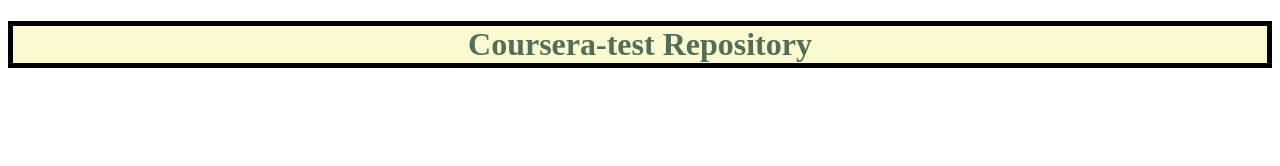
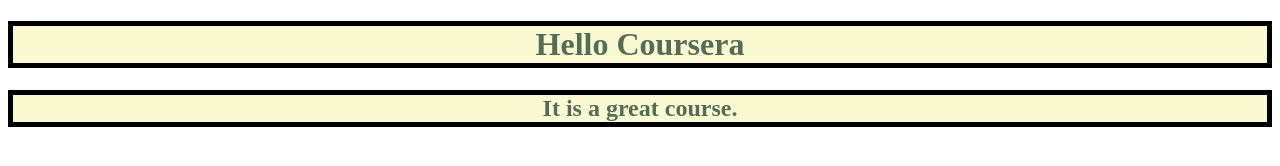
Before and after one commit to tapanrp/Coursera-test, a plain HTML site: page index.html in a window 1280 px wide. Drawn offline with Linux system fonts and the light colour scheme.

Commit message:
Small changes

```diff
--- a/index.html
+++ b/index.html
@@ -7,6 +7,7 @@
 	<link rel="stylesheet" href="style.css">
 </head>
 <body>
-	<h1 style="background-color: lightgoldenrodyellow; border-color:#000; border-style: solid;border-width: 5px ;text-align:center;">Coursera-test Repository</h1>
+	<h1>Hello Coursera</h1>
+	<h2>It is a great course.</h2>
 </body>
 </html>
--- a/style.css
+++ b/style.css
@@ -1,4 +1,8 @@
-h1{
+h1,h2{
 	background-image: url("nature.jpeg");
-	color:#556D57;
+	color:#556D57;background-color: lightgoldenrodyellow;
+	 border-color:#000;
+	 border-style: solid;
+	 border-width: 5px ;
+	 text-align:center;
 }
```
